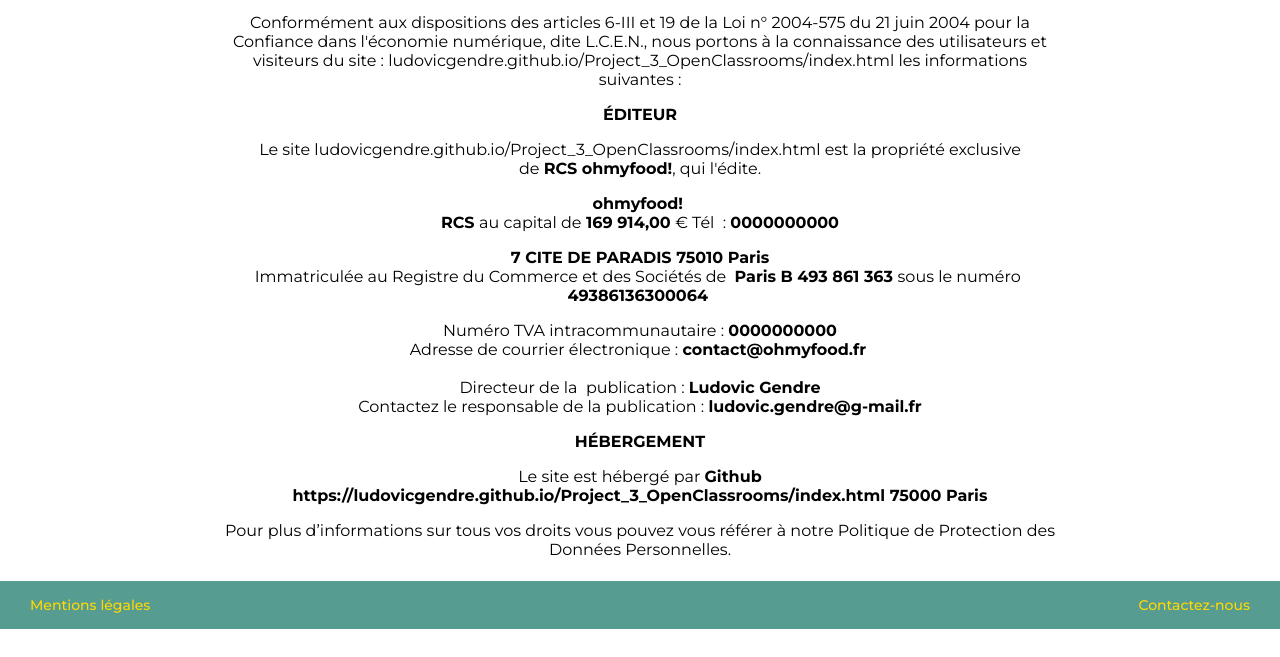
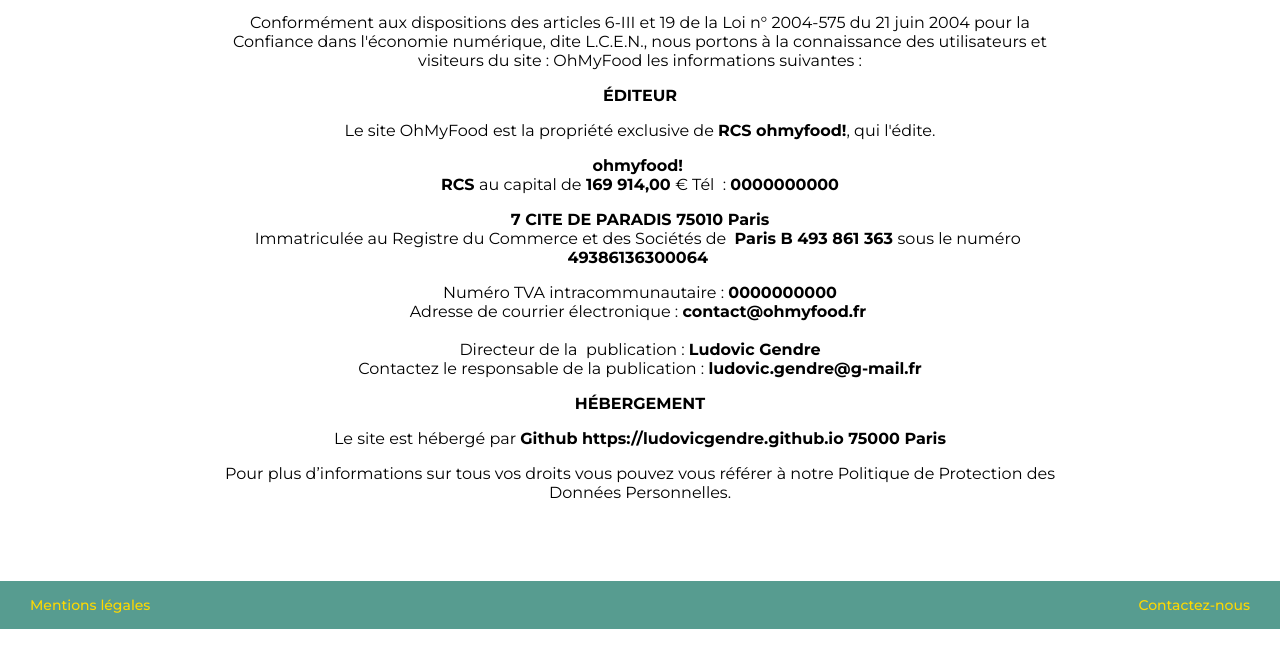
Before and after one commit to LudovicGendre/Project_3_OpenClassrooms, a website: page mention.html in a window 1280 px wide. Shown: the part 171-828 px from the top of the page. Drawn offline with Linux system fonts and the light colour scheme; a web font is replaced by a local one.

Commit message:
[Mention.html] Modification lien

```diff
--- a/mention.html
+++ b/mention.html
@@ -28,12 +28,12 @@
                 Dernière mise à jour le 03/04/2020
             </p>
             <p>
-                Conformément aux dispositions des articles 6-III et 19 de la Loi n° 2004-575 du 21 juin 2004 pour la Confiance dans l'économie numérique, dite L.C.E.N., nous portons à la connaissance des utilisateurs et visiteurs du site : <a href="http://ludovicgendre.github.io/Project_3_OpenClassrooms/index.html" target="_blank">ludovicgendre.github.io/Project_3_OpenClassrooms/index.html</a> les informations suivantes :
+                Conformément aux dispositions des articles 6-III et 19 de la Loi n° 2004-575 du 21 juin 2004 pour la Confiance dans l'économie numérique, dite L.C.E.N., nous portons à la connaissance des utilisateurs et visiteurs du site : <a href="http://ludovicgendre.github.io/Project_3_OpenClassrooms/index.html" target="_blank">OhMyFood</a> les informations suivantes :
             </p>
             <p>
                 <strong>ÉDITEUR</strong>
                 <p>
-                    Le site <a href="http://ludovicgendre.github.io/Project_3_OpenClassrooms/index.html"target="_blank">ludovicgendre.github.io/Project_3_OpenClassrooms/index.html</a> est la propriété exclusive de <strong>RCS </strong><strong>ohmyfood!</strong>, qui l'édite.
+                    Le site <a href="http://ludovicgendre.github.io/Project_3_OpenClassrooms/index.html"target="_blank">OhMyFood</a> est la propriété exclusive de <strong>RCS </strong><strong>ohmyfood!</strong>, qui l'édite.
                 </p>
             </p>
             <p>
@@ -55,7 +55,7 @@
                 <strong>HÉBERGEMENT</strong>
             </p>
             <p>
-                Le site est hébergé par <strong>Github https://ludovicgendre.github.io/Project_3_OpenClassrooms/index.html 75000 Paris</strong><br />
+                Le site est hébergé par <strong>Github https://ludovicgendre.github.io 75000 Paris</strong><br />
             </p>
             <p>Pour plus d’informations sur tous vos droits vous pouvez vous référer à notre Politique de Protection
                 des Données Personnelles.</p>
```
